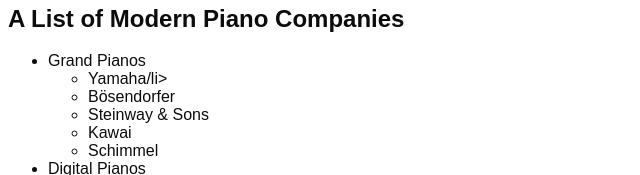
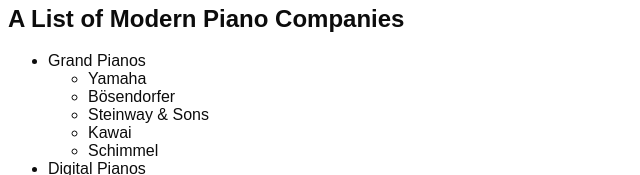
Before and after one commit to annie076/FinalAssignment.github.io, a plain HTML site: page modern.html in a window 1280 px wide. Shown: the part 403-578 px from the top of the page, 0-640 px from the left. Drawn offline with Linux system fonts and the light colour scheme.

Commit message:
Update modern.html

```diff
--- a/modern.html
+++ b/modern.html
@@ -35,7 +35,7 @@
   <ul>
   <li>Grand Pianos
       <ul>
-      <li>Yamaha/li>
+      <li>Yamaha</li>
       <li>Bösendorfer</li>
       <li>Steinway & Sons</li>
       <li>Kawai</li>
```
